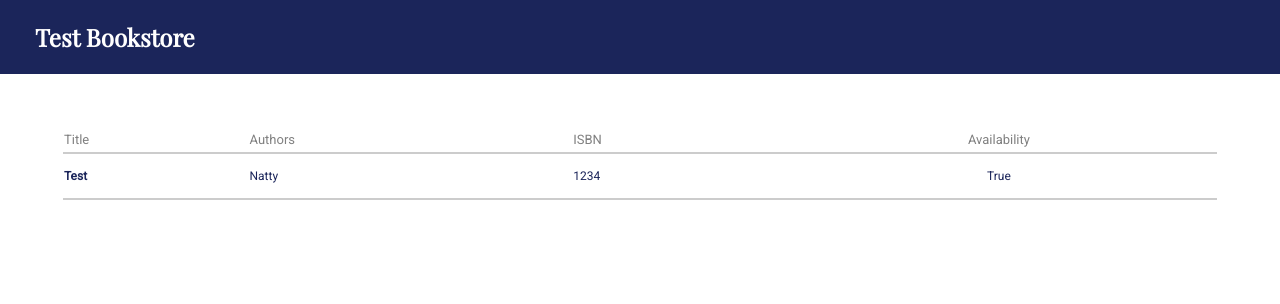
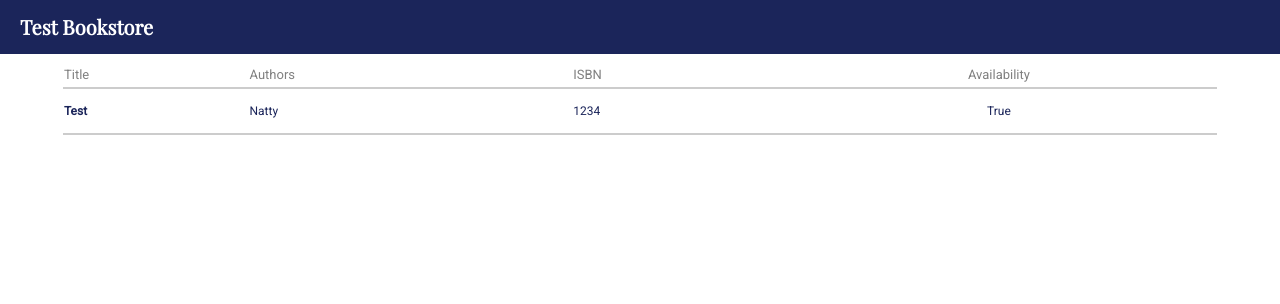
Before and after one commit to B1Dobbs/test_bookstore_d2d, a Django app: page /testBookstore/library/ in a window 1280 px wide. Shown: the top 304 px of the page. Run offline with Django 3.2, Linux system fonts and the light colour scheme; data comes from the database, SQL or seed files in the repository.

Commit message:
Updated various padding and margin quantities

```diff
--- a/test_bookstore_app/static/css/library.css
+++ b/test_bookstore_app/static/css/library.css
@@ -14,22 +14,22 @@
 
 .title_bar h1{
     color: white;
-    padding: 5px 35px;
     text-decoration: none;
-    font-size: 24px;
+    font-size: 20px;
+    margin-left: 20px;
     width: 100%;
     font-family: 'Playfair Display', serif;
 }
 
 
 .book_filters{
-    padding: 55px;
+    margin: 55px;
+    margin-top: 40px;
 }
 
 .book_filters table{
     border-collapse: collapse;
     width: 100%;
-    margin: 50px auto;
 }
 
 .book_filters tr{
```
